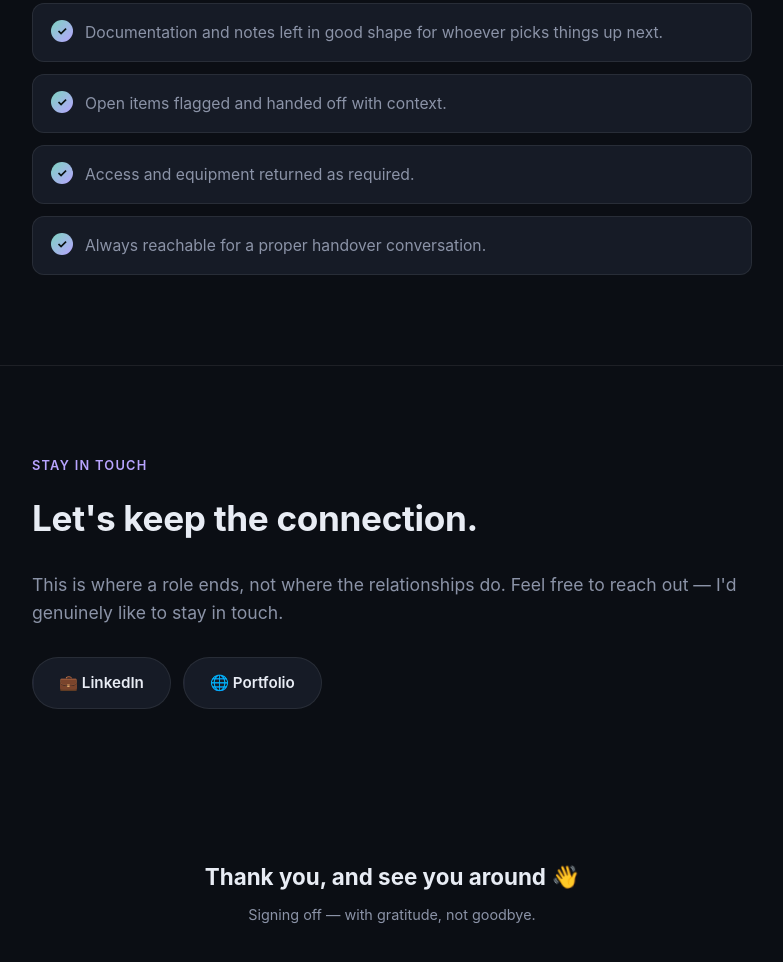
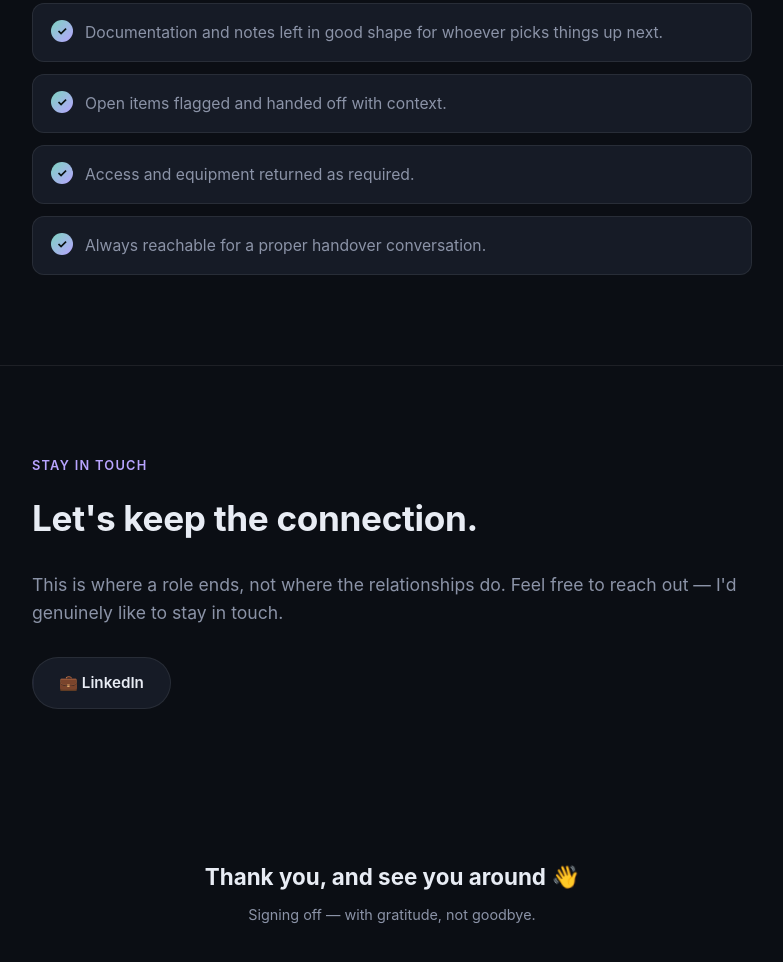
Before and after one commit to adarshbabuk/signoff, a plain HTML site: page index.html in a window 1280 px wide. Shown: the part 2116-3078 px from the top of the page, without its empty margins (248-1031 px from the left). Drawn offline with Linux system fonts and the light colour scheme.

Commit message:
Update index.html

```diff
--- a/index.html
+++ b/index.html
@@ -643,7 +643,6 @@
     </p>
     <div class="connect reveal reveal-delay-3">
       <a href="https://linkedin.com/in/adarshbabuk" target="_blank" rel="noopener">💼 LinkedIn</a>
-      <a href="https://adarshbabuk.github.io/portfolio/" target="_blank" rel="noopener">🌐 Portfolio</a>
     </div>
   </div>
 </section>
```
